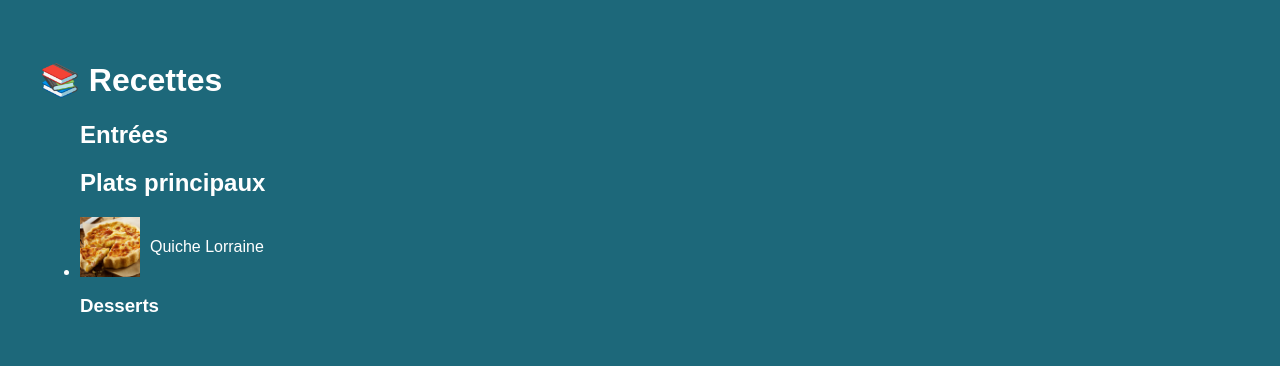
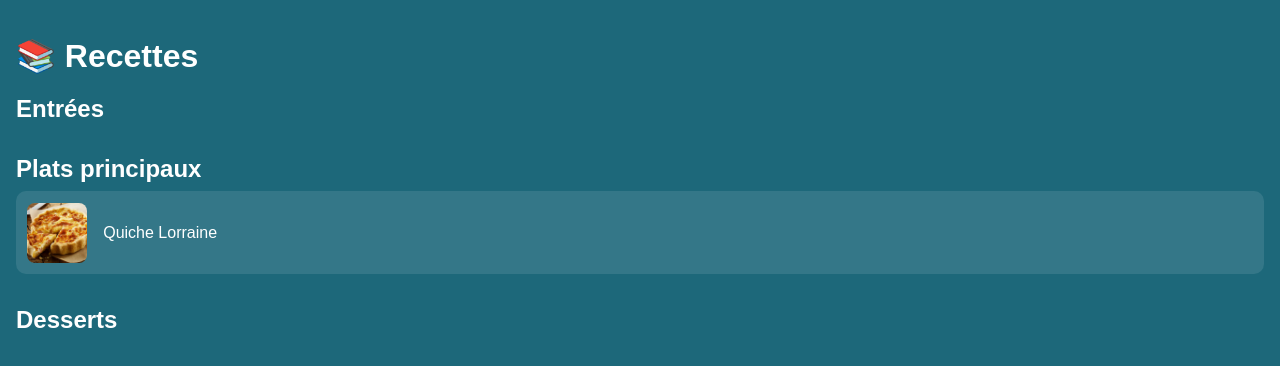
Before and after one commit to AcruxGrint/Recettes, a plain HTML site: page index.html in a window 1280 px wide. Drawn offline with Linux system fonts and the light colour scheme.

Commit message:
Update index.html

```diff
--- a/index.html
+++ b/index.html
@@ -3,38 +3,90 @@
 <head>
   <meta charset="UTF-8">
   <title>Recettes</title>
+  <meta name="viewport" content="width=device-width, initial-scale=1.0">
   <style>
     body {
       background-color: #1d687a;
       color: white;
       font-family: Arial, sans-serif;
-      padding: 2rem;
+      padding: 1rem;
+      margin: 0;
     }
+
+    h1, h2 {
+      margin-bottom: 0.5rem;
+    }
+
+    ul {
+      list-style: none;
+      padding: 0;
+      margin: 0 0 2rem 0;
+    }
+
+    li {
+      margin-bottom: 1rem;
+    }
+
     a {
       color: white;
       text-decoration: none;
+      display: flex;
+      align-items: center;
+      background-color: rgba(255, 255, 255, 0.1);
+      padding: 0.7rem;
+      border-radius: 10px;
+      transition: background 0.3s;
     }
+
     a:hover {
-      text-decoration: underline;
+      background-color: rgba(255, 255, 255, 0.2);
+    }
+
+    img {
+      height: 60px;
+      width: 60px;
+      object-fit: cover;
+      border-radius: 8px;
+      margin-right: 1rem;
+      flex-shrink: 0;
+    }
+
+    @media (max-width: 600px) {
+      a {
+        flex-direction: column;
+        align-items: flex-start;
+      }
+
+      img {
+        margin: 0 0 0.5rem 0;
+        width: 100%;
+        height: auto;
+        border-radius: 10px;
+      }
     }
   </style>
 </head>
 <body>
   <h1>📚 Recettes</h1>
+
+  <h2>Entrées</h2>
   <ul>
-    <h2 class="titre-blanc">Entrées</h2>
+    <!-- Exemple d'entrée à ajouter ici -->
+  </ul>
 
-    <h2 class="titre-blanc">Plats principaux</h2>
+  <h2>Plats principaux</h2>
+  <ul>
+    <li>
+      <a href="recettes/quiche-lorraine.html">
+        <img src="images/quiche-lorraine.jpg" alt="Quiche Lorraine">
+        <span>Quiche Lorraine</span>
+      </a>
+    </li>
+  </ul>
 
-<li>
-  <a href="recettes/quiche-lorraine.html" style="display: flex; align-items: center;">
-    <img src="images/quiche-lorraine.jpg" alt="Quiche Lorraine" style="height: 60px; margin-right: 10px;">
-    Quiche Lorraine
-  </a>
-</li>
-
-    <h3 class="titre-blanc">Desserts</h3>
-
+  <h2>Desserts</h2>
+  <ul>
+    <!-- Exemple de dessert à ajouter ici -->
   </ul>
 </body>
 </html>
```
